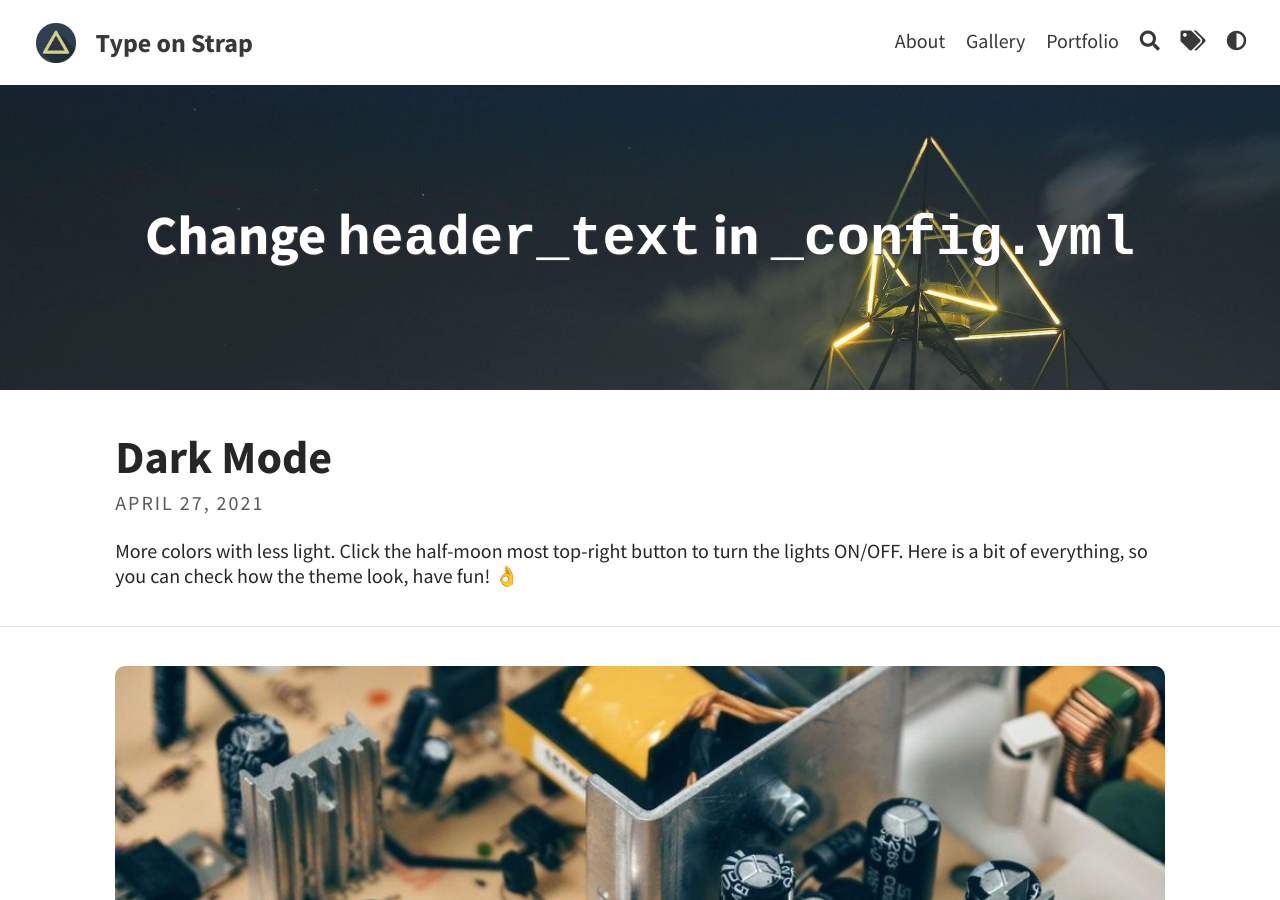
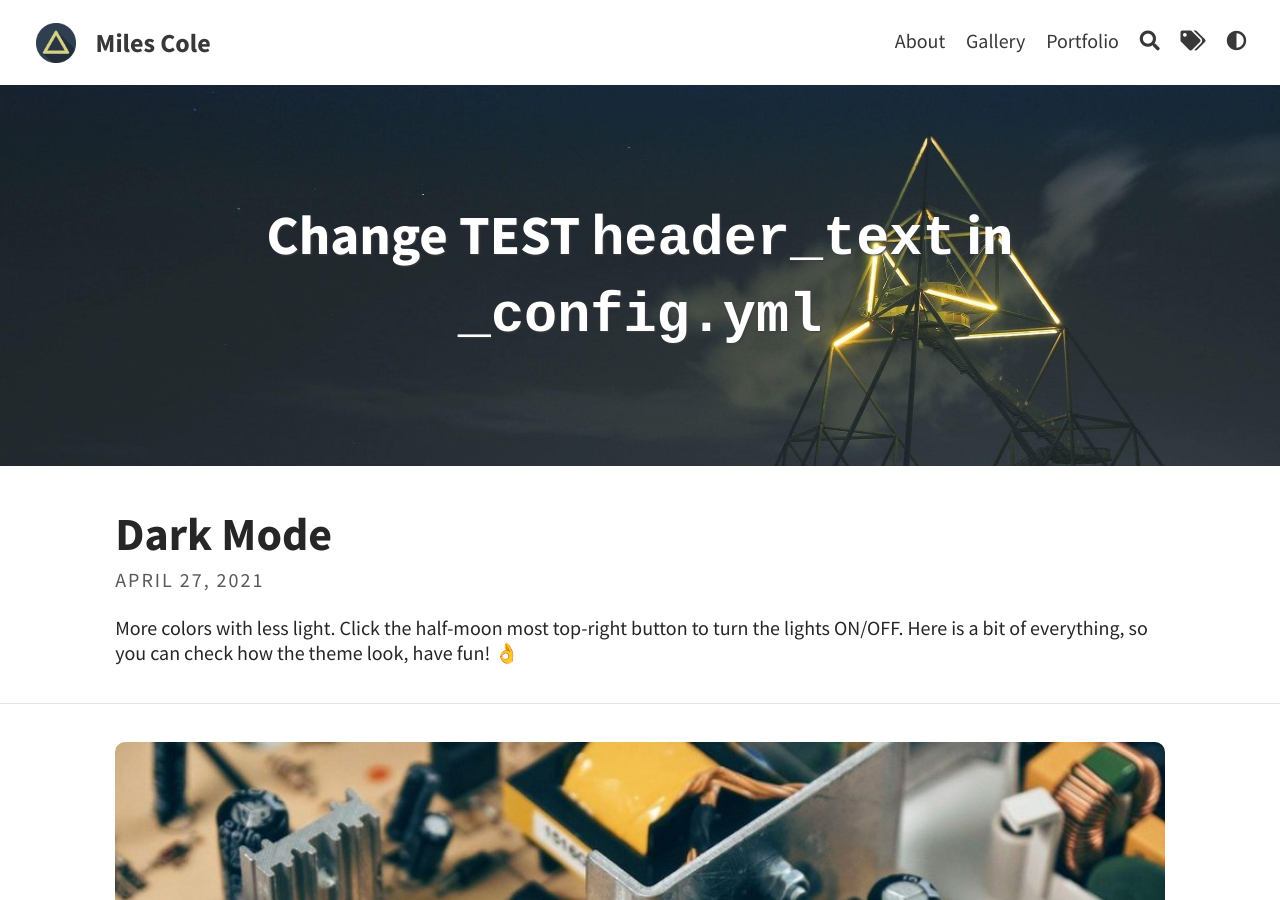
Before and after one commit to mwc360/mwc360.github.io, a Jekyll site: the page built from index.html, in a window 1280 px wide and 900 px high. Built offline with Jekyll 4.4.1, drawn with Linux system fonts in a browser that asks for light colours; the list of posts is cut into pages by our own code.

Commit message:
Update _config.yml

```diff
--- a/_config.yml
+++ b/_config.yml
@@ -3,13 +3,13 @@
 url: "https://mwc360.github.io"
 
 # THEME-SPECIFIC CONFIGURATION
-title: Type on Strap                                    # site's title
+title: Miles Cole                                      # site's title
 description: "A website with blog posts and pages"      # used by search engines
 avatar: assets/img/triangle.png                         # Empty for no avatar in navbar
 favicon: assets/favicon.ico                             # Icon displayed in the tab
 
 # Header and footer text
-header_text: Change <code>header_text</code> in <code>_config.yml</code>  # Change Blog header text
+header_text: Change TEST <code>header_text</code> in <code>_config.yml</code>  # Change Blog header text
 header_feature_image: assets/img/header/triangular.jpeg
 header_feature_image_responsive: true
 footer_text: >
```
